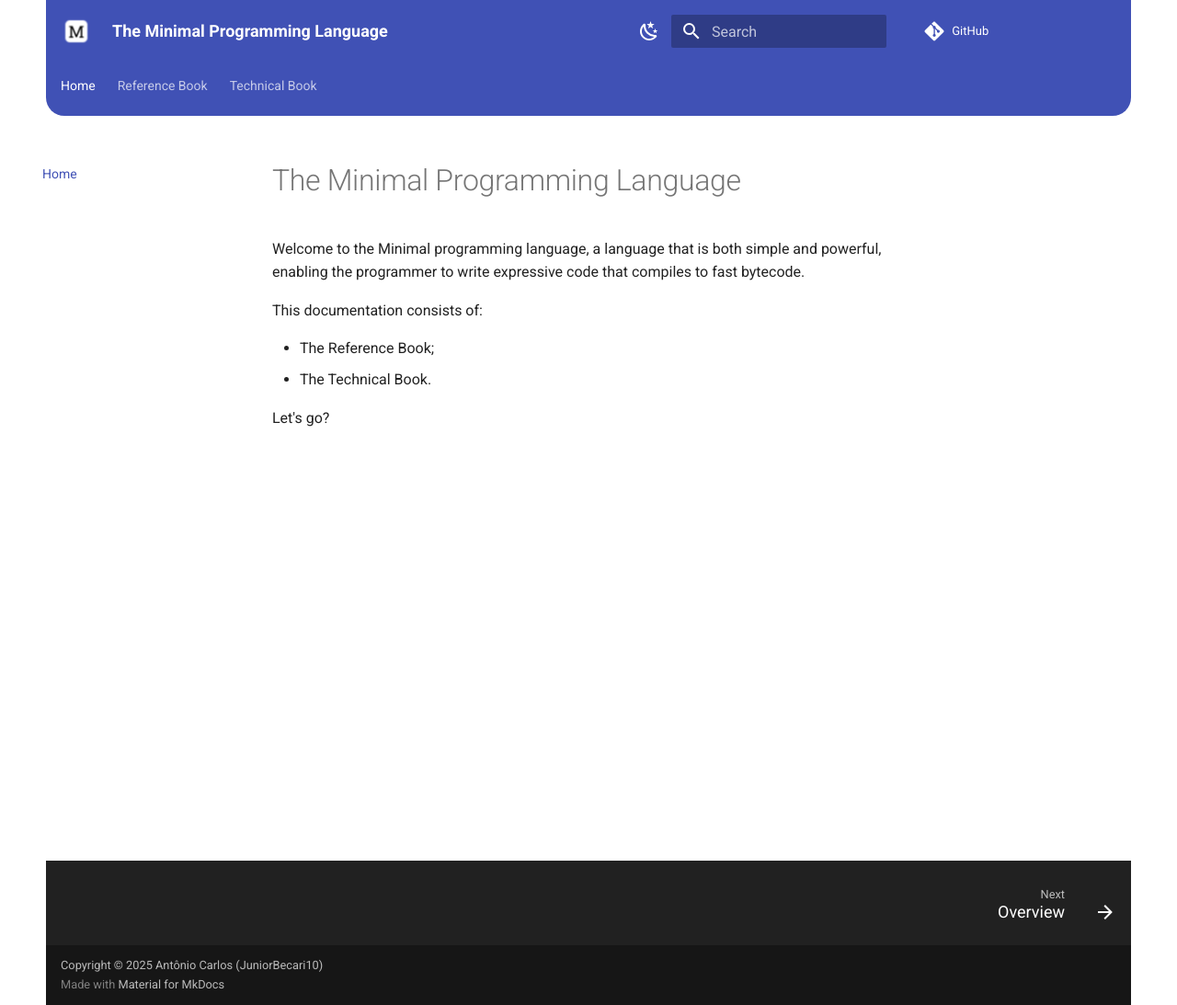
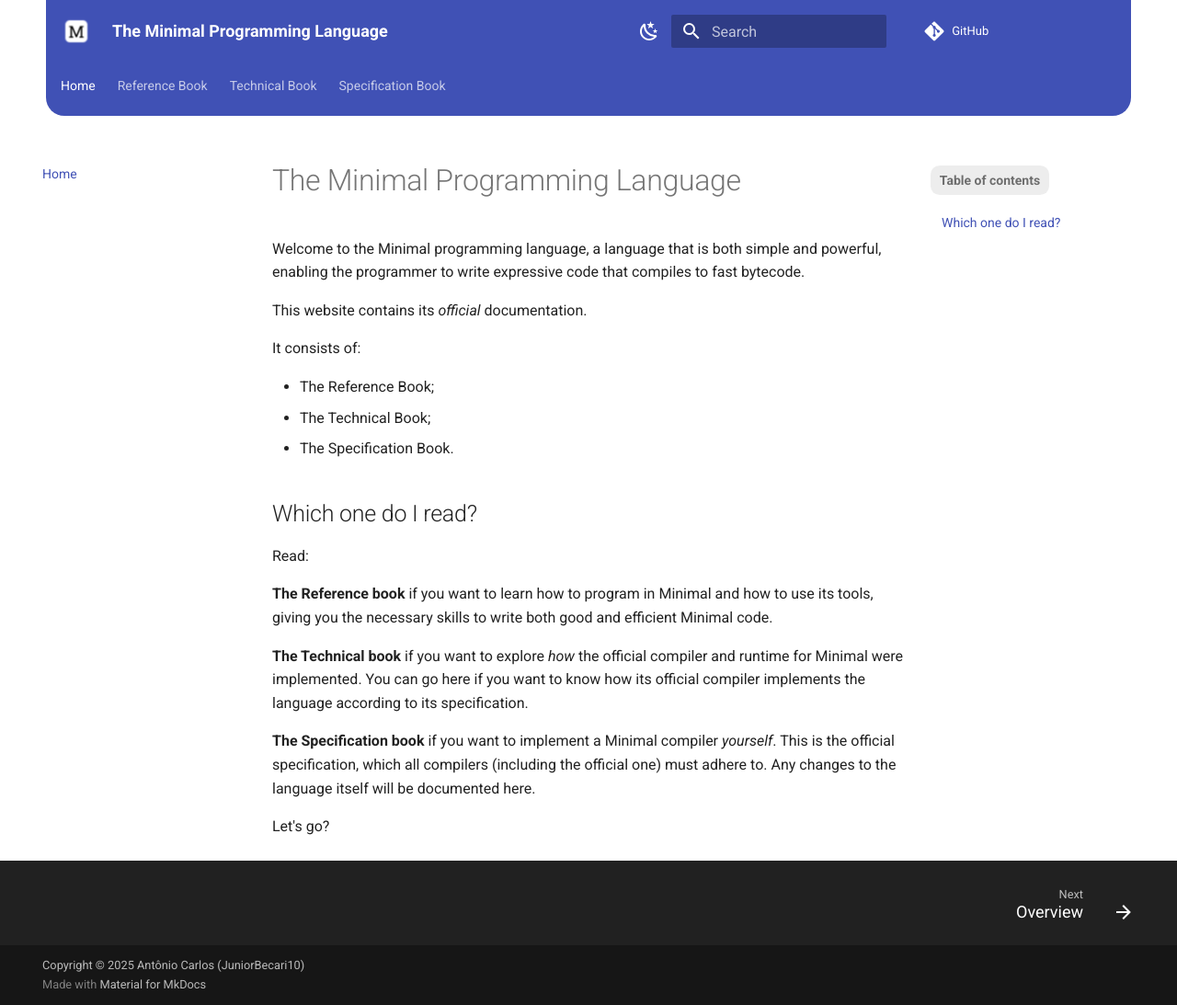
Before and after one commit to JuniorBecari10/minimal, an MkDocs documentation site: the page built from docs/docs/index.md, in a window 1280 px wide and 1093 px high. Shown: the whole window at 92% size. Built offline with MkDocs 1.6.1 and Material for MkDocs 9.7.7, drawn with Linux system fonts in a browser that asks for light colours; comment, search, counter and statistics services are not loaded.

Commit message:
feat (docs): add the Specification book and improve existing docs

```diff
--- a/docs/docs/index.md
+++ b/docs/docs/index.md
@@ -3,9 +3,25 @@
 Welcome to the Minimal programming language, a language that is both simple and powerful,
 enabling the programmer to write expressive code that compiles to fast bytecode.
 
-This documentation consists of:
+This website contains its _official_ documentation.
+
+It consists of:
 
 - The Reference Book;
-- The Technical Book.
+- The Technical Book;
+- The Specification Book.
+
+## Which one do I read?
+
+Read:
+
+**The Reference book** if you want to learn how to program in Minimal and how to use its tools,
+giving you the necessary skills to write both good and efficient Minimal code.
+
+**The Technical book** if you want to explore _how_ the official compiler and runtime for Minimal were implemented.
+You can go here if you want to know how its official compiler implements the language according to its specification.
+
+**The Specification book** if you want to implement a Minimal compiler _yourself_. This is the official specification,
+which all compilers (including the official one) must adhere to. Any changes to the language itself will be documented here.
 
 Let's go?
--- a/docs/docs/style.css
+++ b/docs/docs/style.css
@@ -10,7 +10,8 @@
 /* Put a background color in the book title on the left. */
 #__nav_1_label,
 #__nav_2_label,
-#__nav_3_label {
+#__nav_3_label,
+#__nav_4_label {
     position: relative;
     left: -0.5em;
     margin-bottom: 0.5em;
@@ -19,6 +20,7 @@
 #__nav_1_label,
 #__nav_2_label,
 #__nav_3_label,
+#__nav_4_label,
 nav.md-nav--secondary:nth-child(1) > label:nth-child(1) {
     background-color: var(--md-default-fg-color--lightest);
     width: fit-content;
@@ -43,6 +45,7 @@ header.md-header {
 
 header.md-header--shadow {
     border-radius: 0 0 2em 2em;
+    box-shadow: -2px 15px 30px -15px rgba(0,0,0,0.50);
 }
 
 nav.md-tabs {
@@ -52,9 +55,12 @@ nav.md-tabs {
     padding-bottom: 1em;
 }
 
+/*
 footer {
     margin: 0 5em;
 }
+*/
+
 .md-footer__inner {
     border-radius: 2em 2em 0 0;
 }
--- a/docs/mkdocs.yml
+++ b/docs/mkdocs.yml
@@ -74,3 +74,6 @@ nav:
 
   - Technical Book:
       - Overview: technical/overview.md
+
+  - Specification Book:
+      - Overview: specification/overview.md
```
Also changed, not shown: docs/docs/specification/overview.md (added, +3 -0 lines).
